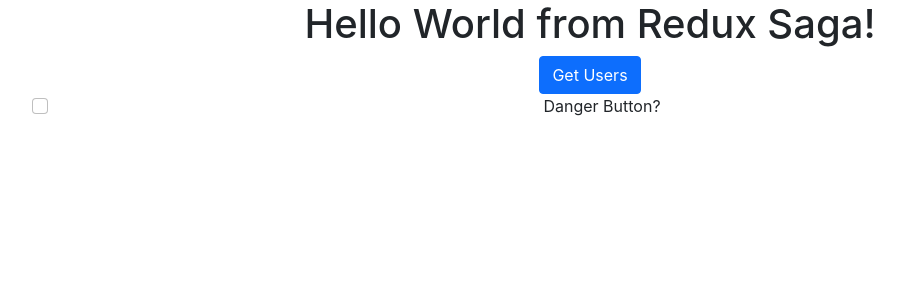
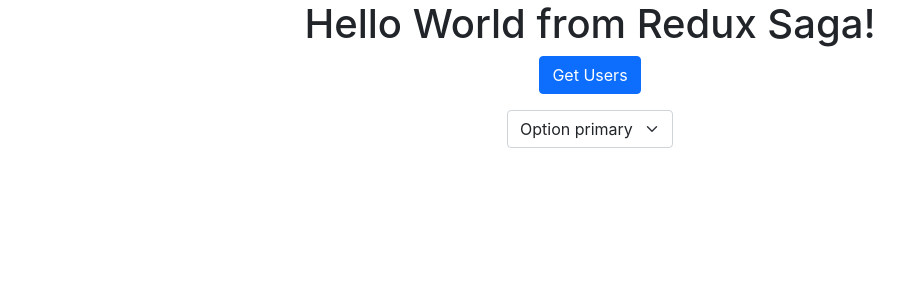
Before and after one commit to jschuman/redux-saga-app, a React (Create React App) app: page / in a window 1280 px wide. Shown: the top 300 px of the page, without its empty margins (50-954 px from the left). Built offline with nearby package versions, Linux system fonts and the light colour scheme.

Commit message:
added button type and clear users functionality

```diff
--- a/package.json
+++ b/package.json
@@ -8,7 +8,7 @@
     "@testing-library/user-event": "^12.1.10",
     "bootstrap": "^5.1.1",
     "react": "^17.0.2",
-    "react-bootstrap": "^1.6.4",
+    "react-bootstrap": "2.0.0-rc.0",
     "react-dom": "^17.0.2",
     "react-redux": "^7.2.5",
     "react-scripts": "4.0.3",
--- a/src/Home.js
+++ b/src/Home.js
@@ -4,8 +4,10 @@
 import Button from 'react-bootstrap/Button';
 import Container from 'react-bootstrap/Container';
 import Form from 'react-bootstrap/Form';
+import Row from 'react-bootstrap/Row';
+import Col from 'react-bootstrap/Col';
 
-import { requestHelloWorld, requestUsers, setDangerButton } from './actions';
+import { requestHelloWorld, requestUsers, clearUsers, setButtonType } from './actions';
 
 import User from './User';
 
@@ -15,8 +17,21 @@
     this.props.requestHelloWorld();
   }
 
-  handleCheckboxChange(evt) {
-    this.props.setDangerButton(evt.target.checked);
+  onChangeButtonStyle(evt) {
+    this.props.setButtonType(evt.target.value);
+  }
+
+  renderUserDetails() {
+    return (
+      <div>
+        <p>
+          <Button onClick={this.props.clearUsers}>Clear Users</Button>
+        </p>
+        { this.props.users.map((user) => (
+          <User user={user} key={user.id} />
+        )) }
+      </div>
+    )
   }
 
   render() {
@@ -27,16 +42,22 @@
           {this.props.helloWorld}
         </h1>
         <Container>
-          {this.props.users ?
-            this.props.users.map((user) => (
-              <User user={user} key={user.id} />
-            ))
+          {this.props.users ? this.renderUserDetails()
             :
-              <Form>
-                <Button variant={this.props.dangerButton ? 'danger' : 'primary'} onClick={this.props.requestUsers}>Get Users</Button>
-                <Form.Check type='checkbox' id='button-type' label='Danger Button?'
-                  onChange={(evt) => this.props.setDangerButton(evt.target.checked)} />
-              </Form>
+              <Row className="justify-content-md-center">
+                <Col lg={2}>
+                  <Form>
+                      <p>
+                        <Button variant={this.props.buttonType} onClick={this.props.requestUsers}>Get Users</Button>
+                      </p>
+                      <Form.Select defaultValue={this.props.buttonType} onChange={this.onChangeButtonStyle.bind(this)} >
+                        {["primary", "success", "warning", "danger", "info"].map(option => (
+                            <option key={option} value={option}>Option {option}</option>
+                        ))}
+                      </Form.Select>
+                  </Form>
+                </Col>
+              </Row>
           }
         </Container>
       </div>
@@ -44,9 +65,9 @@
   }
 }
 
-const mapStatetoProps = state => ({ helloWorld: state.helloWorld, users: state.getUsers.users, dangerButton: state.dangerButton });
+const mapStatetoProps = state => ({ helloWorld: state.helloWorld, users: state.getUsers.users, buttonType: state.buttonType });
 
 const mapDispatchToProps = dispatch =>
-  bindActionCreators({ requestHelloWorld, requestUsers, setDangerButton }, dispatch);
+  bindActionCreators({ requestHelloWorld, requestUsers, clearUsers, setButtonType }, dispatch);
 
 export default connect(mapStatetoProps, mapDispatchToProps)(Home);
--- a/src/User.js
+++ b/src/User.js
@@ -11,7 +11,7 @@
           <p>{user.email}</p>
           <p>{user.street}</p>
           <p>{user.address.city}, {user.address.zipcode}</p>
-          <a href={user.website}>My Website</a>
+          <a href={`http://${user.website}`}>My Website</a>
         </Card.Body>
       </Card>
     </Col>
--- a/src/actions.js
+++ b/src/actions.js
@@ -3,13 +3,15 @@
 
 export const REQUEST_USERS = "REQUEST_USERS";
 export const RECEIVE_USERS = "RECEIVE_USERS";
+export const CLEAR_USERS = "CLEAR_USERS";
 
-export const SET_DANGER_BUTTON = "SET_DANGER_BUTTON";
+export const SET_BUTTON_TYPE = "SET_BUTTON_TYPE";
 
 export const requestHelloWorld = () => ({ type: REQUEST_HELLO_WORLD });
 export const receiveHelloWorld = text => ({ type: RECEIVE_HELLO_WORLD, text });
 
 export const requestUsers = () => ({ type: REQUEST_USERS });
 export const receiveUsers = users => ({ type: RECEIVE_USERS, users });
+export const clearUsers = () => ({ type: CLEAR_USERS });
 
-export const setDangerButton = on => ({ type: SET_DANGER_BUTTON, on });
+export const setButtonType = buttonType => ({ type: SET_BUTTON_TYPE, buttonType });
--- /dev/null
+++ b/src/reducers/buttonType.js
@@ -0,0 +1,12 @@
+import { SET_BUTTON_TYPE } from "../actions";
+
+const buttonType = (state="primary", {type, buttonType}) => {
+    switch(type) {
+        case SET_BUTTON_TYPE:
+            return buttonType;
+        default:
+            return state;
+    }
+}
+
+export default buttonType;
--- a/src/reducers/dangerButton.js
+++ /dev/null
@@ -1,12 +0,0 @@
-import { SET_DANGER_BUTTON } from "../actions";
-
-const dangerButton = (state=false, {type, on}) => {
-    switch(type) {
-        case SET_DANGER_BUTTON:
-            return on;
-        default:
-            return state;
-    }
-}
-
-export default dangerButton;
--- a/src/reducers/getUsers.js
+++ b/src/reducers/getUsers.js
@@ -1,4 +1,4 @@
-import { RECEIVE_USERS } from "../actions";
+import { RECEIVE_USERS, CLEAR_USERS } from "../actions";
 
 const getUsers = (state={}, {type, users}) => {
   switch(type) {
@@ -7,6 +7,11 @@
         ...state,
         users
       };
+    case CLEAR_USERS:
+      return {
+        ...state,
+        users: null
+      };
     default:
       return state;
   }
--- a/src/reducers/index.js
+++ b/src/reducers/index.js
@@ -2,10 +2,10 @@
 
 import helloWorld from './helloWorld';
 import getUsers from './getUsers';
-import dangerButton from './dangerButton';
+import buttonType from './buttonType';
 
 export default combineReducers({
     helloWorld,
     getUsers,
-    dangerButton
+    buttonType
 });
```
Also changed, not shown: 2 other files (tests, documents, lock files or other folders).
